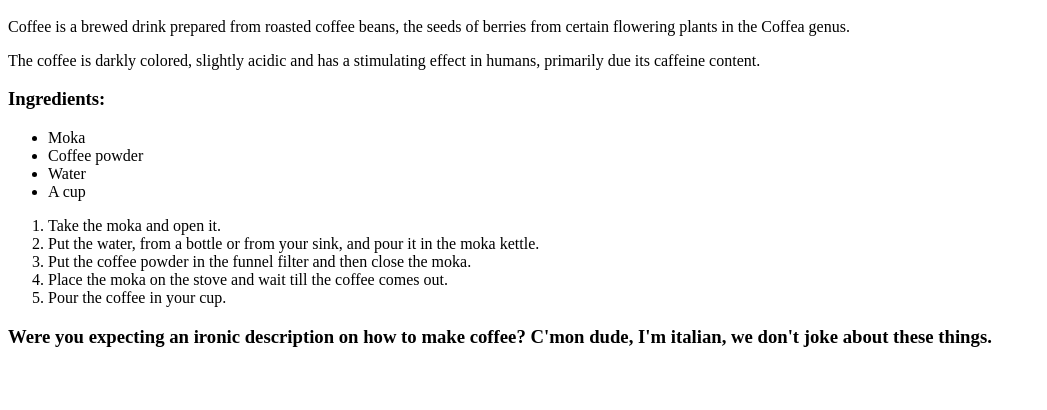
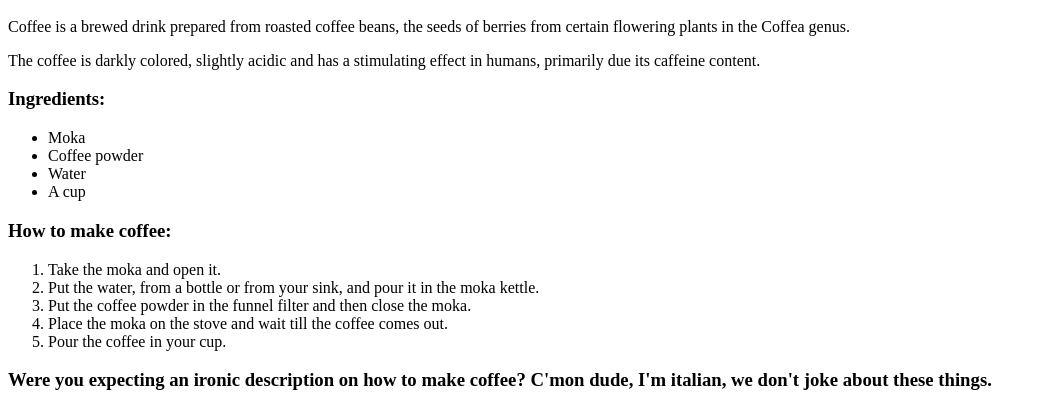
Before and after one commit to kundleh/odin-recipes, a plain HTML site: page recipes/caffe.html in a window 1280 px wide. Shown: the part 433-843 px from the top of the page, without its empty margins (0-1047 px from the left). Before the commit the page ends 800 px from the top, so only its background shows below. Drawn offline with Linux system fonts and the light colour scheme.

Commit message:
Add an h3 before the ordered list

```diff
--- a/recipes/caffe.html
+++ b/recipes/caffe.html
@@ -26,6 +26,8 @@
         <li>A cup</li>
     </ul>
 
+<h3>How to make coffee:</h3>
+
     <ol>
         <li>Take the moka and open it.</li>
         <li>Put the water, from a bottle or from your sink, and pour it in the moka kettle. </li>
```
